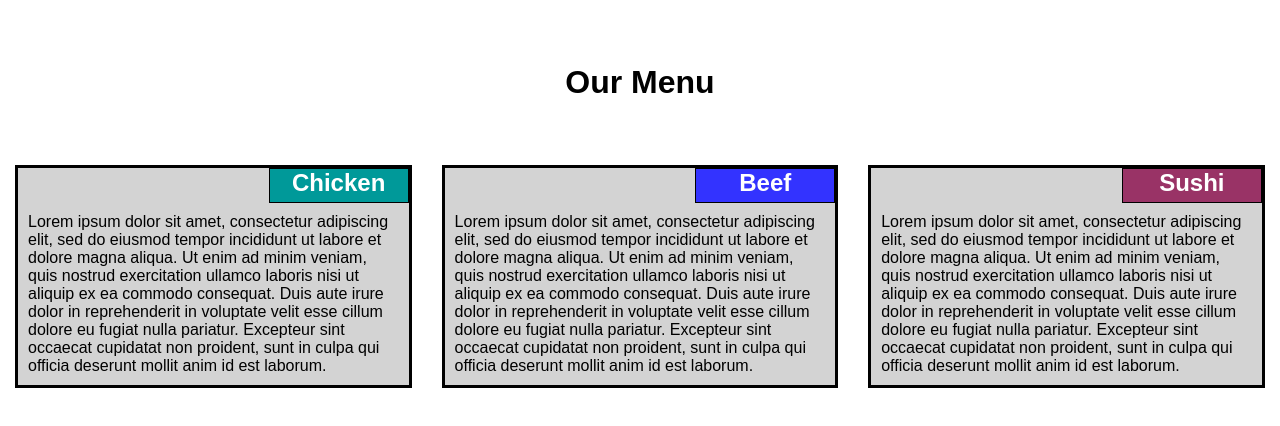
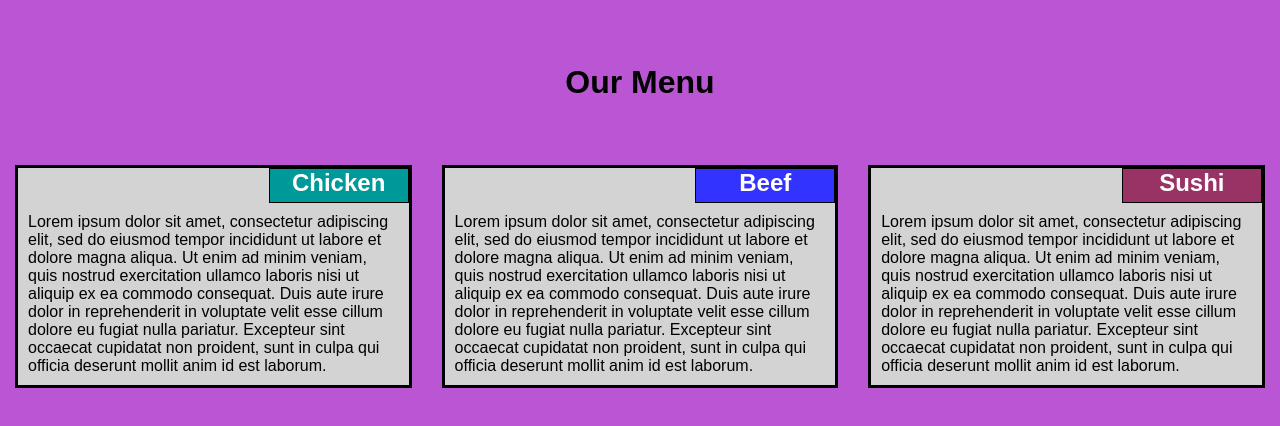
Before and after one commit to AsthaDad/mod2_solution, a plain HTML site: page index.html in a window 1280 px wide. Drawn offline with Linux system fonts and the light colour scheme.

Commit message:
Update styles.css

```diff
--- a/css/styles.css
+++ b/css/styles.css
@@ -8,6 +8,7 @@
 body {
   font-family: sans-serif;
   font-size: 100%;
+  background-color:mediumorchid;
 }
 /********** Container H2 styles for region position on section with margins
 , size, border and !float clearing!********/
```
